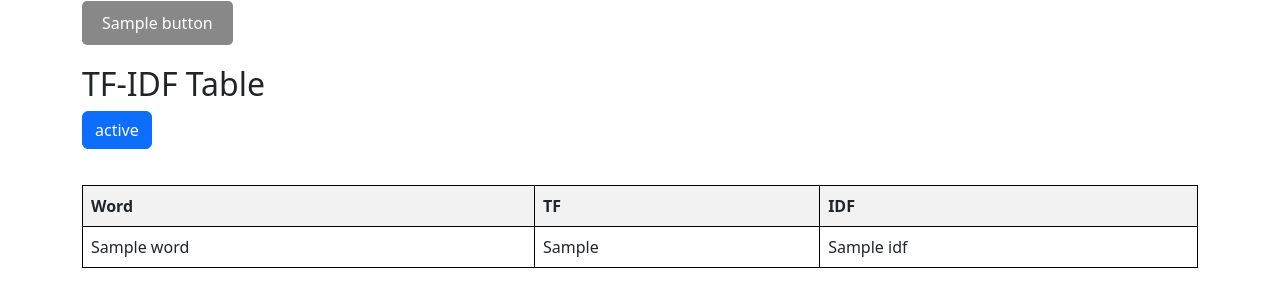
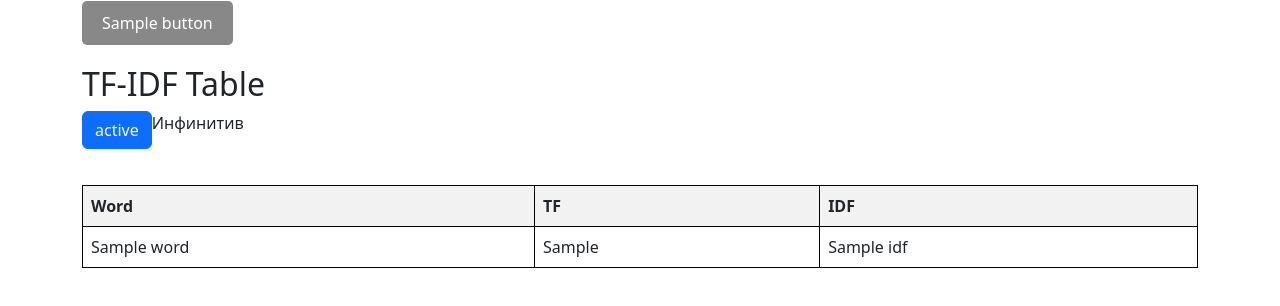
Before and after one commit to Todants/TF-IDF, a Django app: template tfidf/main/templates/main/index.html in a window 1280 px wide. Shown: the part 195-501 px from the top of the page. Run offline with Django 5.2, Linux system fonts and the light colour scheme; tables that the repository leaves empty hold one stand-in row (values such as "Sample post"); the template is opened without the code that fills it: values that come from a table or form of the project are taken from there, most other values are stand-ins (such as "Sample title", 1, 10 or a date in 2020).

Commit message:
Add files via upload

```diff
--- a/tfidf/main/templates/main/index.html
+++ b/tfidf/main/templates/main/index.html
@@ -147,6 +147,7 @@
                 {% csrf_token %}
                 <div class="button-container">
                     <button type="submit" name="toggle" value="{{ toggle_state }}" class="btn btn-primary mb-3">{{ toggle_state }}</button>
+                    <span>Инфинитив</span>
                 </div>
             </form>
             {% endif %}
```
Also changed, not shown: tfidf/db.sqlite3.
